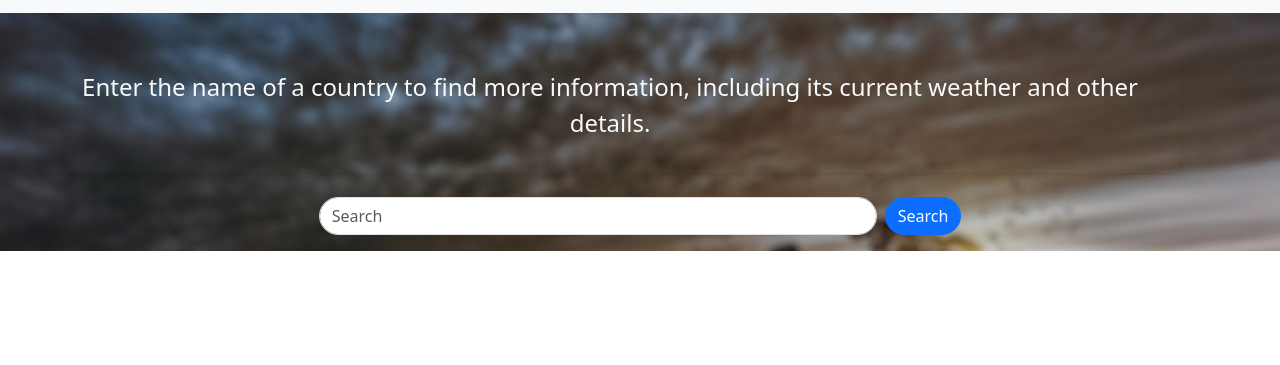
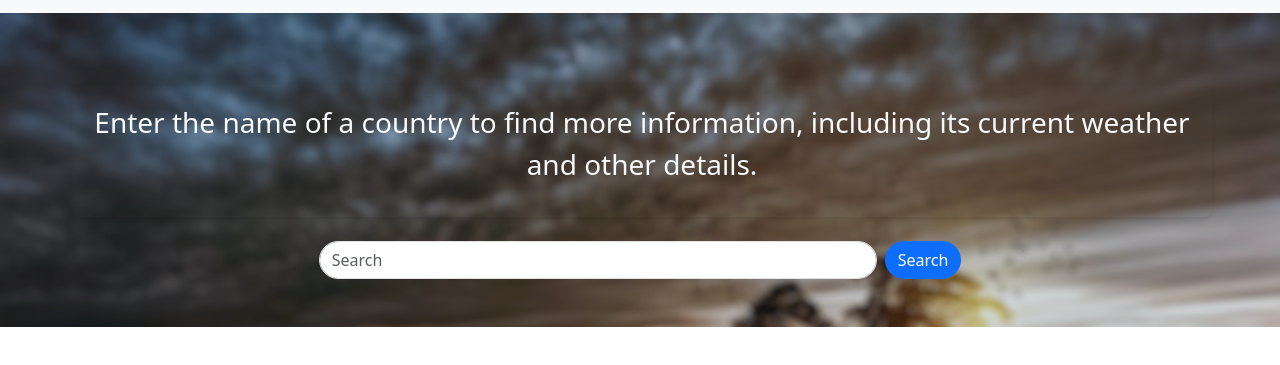
Before and after one commit to sadmansakibornob/assignment4, a plain HTML site: page index.html in a window 1280 px wide. Shown: the part 71-436 px from the top of the page. Drawn offline with nearby package versions, Linux system fonts and the light colour scheme.

Commit message:
Assignment04

```diff
--- a/index.html
+++ b/index.html
@@ -50,13 +50,13 @@
       </div>
     </nav>
 
-    <div class="search-bar bg-dark-subtle p-3">
+    <div class="search-bar bg-dark-subtle p-5">
       <div
         class="container text-center fw-medium fs-2 m-4 text-light shadow-sm rounded-3 p-3"
       >
         <div class="row">
           <div class="col-12">
-            <p class="fs-4 fs-md-2">
+            <p class="fs-3 fs-md-2">
               Enter the name of a country to find more information, including
               its current weather and other details.
             </p>
```
